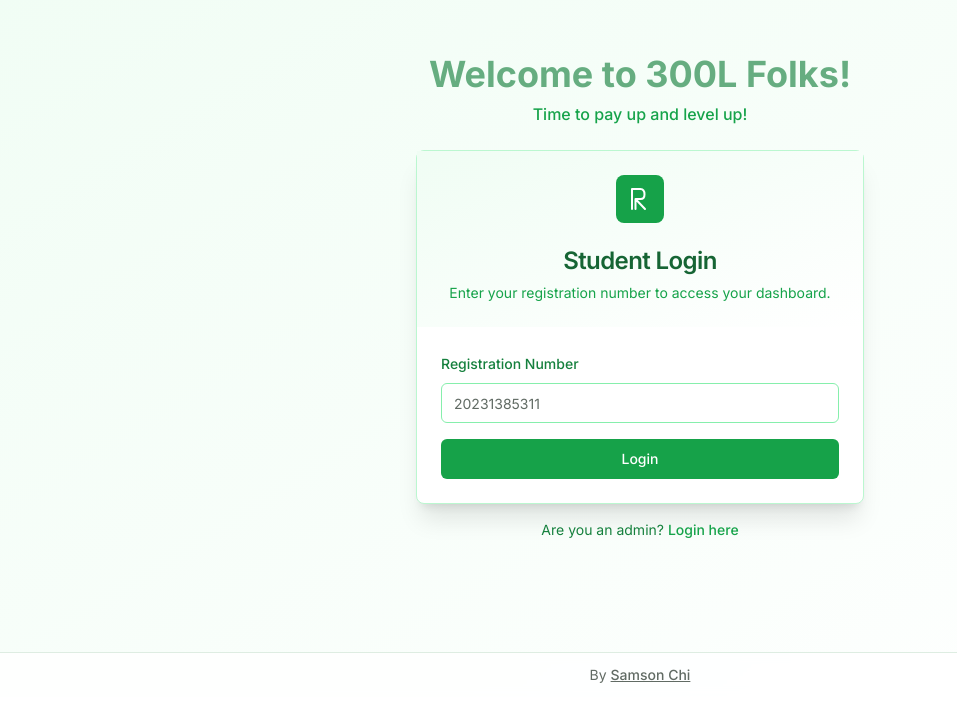
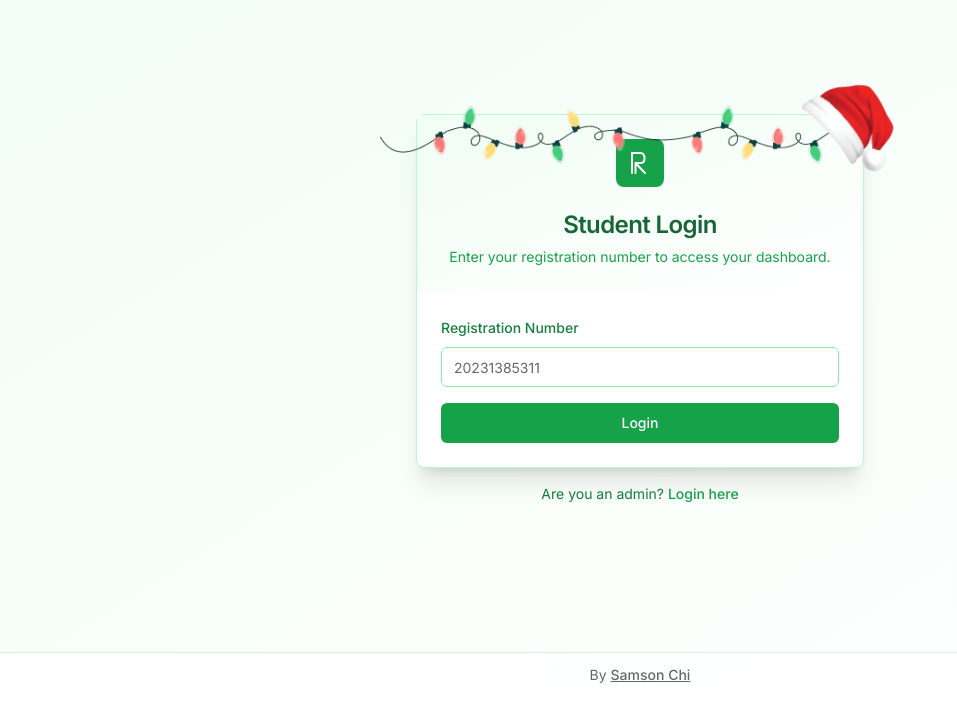
Before and after one commit to samsonchim/payment, a Next.js app: page / in a window 1280 px wide. Shown: the part 103-824 px from the top of the page, without its empty margins (0-957 px from the left). Built offline with nearby package versions, Linux system fonts and the light colour scheme.

Commit message:
added chritsmas element

```diff
--- a/src/app/admin/page.tsx
+++ b/src/app/admin/page.tsx
@@ -11,6 +11,7 @@ import { Label } from '@/components/ui/label';
 import { Card, CardContent, CardDescription, CardHeader, CardTitle } from '@/components/ui/card';
 import { loginAdmin } from '@/lib/actions';
 import { AppLogo } from '@/components/icons';
+import { FestiveDecor } from '@/components/festive-decor';
 import { Preloader } from '@/components/preloader';
 import { useSarcasticPopup } from '@/components/sarcastic-popup';
 
@@ -56,7 +57,9 @@ export default function AdminLoginPage() {
       {PopupComponent}
       <main className="flex min-h-screen flex-col items-center justify-center p-4 bg-gradient-to-br from-green-50 to-white">
         <div className="w-full max-w-md">
-          <Card className="shadow-xl border-green-200">
+          <div className="relative">
+            <FestiveDecor />
+            <Card className="shadow-xl border-green-200">
             <CardHeader className="text-center bg-gradient-to-br from-green-50 to-white">
               <div className="mx-auto mb-4">
                 <AppLogo />
@@ -92,7 +95,8 @@ export default function AdminLoginPage() {
                 <SubmitButton />
               </form>
             </CardContent>
-          </Card>
+            </Card>
+          </div>
           <p className="mt-4 text-center text-sm text-green-700">
             Not an admin?{' '}
             <a href="/" className="font-medium text-green-600 hover:text-green-800 hover:underline">
--- a/src/app/page.tsx
+++ b/src/app/page.tsx
@@ -11,6 +11,7 @@ import { Label } from '@/components/ui/label';
 import { Card, CardContent, CardDescription, CardHeader, CardTitle } from '@/components/ui/card';
 import { loginStudent } from '@/lib/actions';
 import { AppLogo } from '@/components/icons';
+import { FestiveDecor } from '@/components/festive-decor';
 import { Preloader } from '@/components/preloader';
 import { useSarcasticPopup } from '@/components/sarcastic-popup';
 
@@ -58,15 +59,14 @@ export default function StudentLoginPage() {
         <div className="w-full max-w-md">
           {/* Welcome Banner */}
           <div className="mb-6 text-center">
-            <h1 className="text-4xl font-bold text-green-700 mb-2 animate-pulse">
-              Welcome to 300L Folks!
-            </h1>
+
             <p className="text-green-600 font-medium">
-              Time to pay up and level up!
+           { /*  Time to pay up and level up! */}
             </p>
           </div>
-
-          <Card className="shadow-xl border-green-200">
+          <div className="relative">
+            <FestiveDecor />
+            <Card className="shadow-xl border-green-200">
             <CardHeader className="text-center bg-gradient-to-br from-green-50 to-white">
               <div className="mx-auto mb-4">
                 <AppLogo />
@@ -89,7 +89,8 @@ export default function StudentLoginPage() {
                 <SubmitButton />
               </form>
             </CardContent>
-          </Card>
+            </Card>
+          </div>
           <p className="mt-4 text-center text-sm text-green-700">
             Are you an admin?{' '}
             <a href="/admin" className="font-medium text-green-600 hover:text-green-800 hover:underline">
--- /dev/null
+++ b/src/components/festive-decor.tsx
@@ -0,0 +1,47 @@
+"use client";
+
+import Image from "next/image";
+import React from "react";
+
+type FestiveDecorProps = {
+  className?: string;
+  bulbsSrc?: string; // path under /public
+  capSrc?: string;   // path under /public
+};
+
+/**
+ * Renders a festive bulbs garland across the top of a box and a santa cap
+ * pinned at the top-right corner. Position this as a sibling to your Card
+ * and give the Card a `relative` parent so overlays align correctly.
+ */
+export function FestiveDecor({
+  className,
+  bulbsSrc = "/holiday/bulbs.png",
+  capSrc = "/holiday/santa-cap.png",
+}: FestiveDecorProps) {
+  return (
+    <div className={"relative " + (className ?? "")} aria-hidden>
+      {/* Bulbs banner across the top */}
+      <div className="pointer-events-none absolute -top-2 left-1/2 -translate-x-1/2 z-10 w-[320px] sm:w-[420px] md:w-[520px]">
+        <Image
+          src={bulbsSrc}
+          alt="Festive bulbs"
+          width={520}
+          height={60}
+          priority
+        />
+      </div>
+
+      {/* Santa cap at the top-right corner */}
+      <div className="pointer-events-none absolute -top-12 -right-12 rotate-[7deg] z-10 w-[100px] sm:w-[120px]">
+        <Image
+          src={capSrc}
+          alt="Santa cap"
+          width={140}
+          height={140}
+          priority
+        />
+      </div>
+    </div>
+  );
+}
```
Also changed, not shown: public/holiday/bulbs.png (added), public/holiday/santa-cap.png (added).
